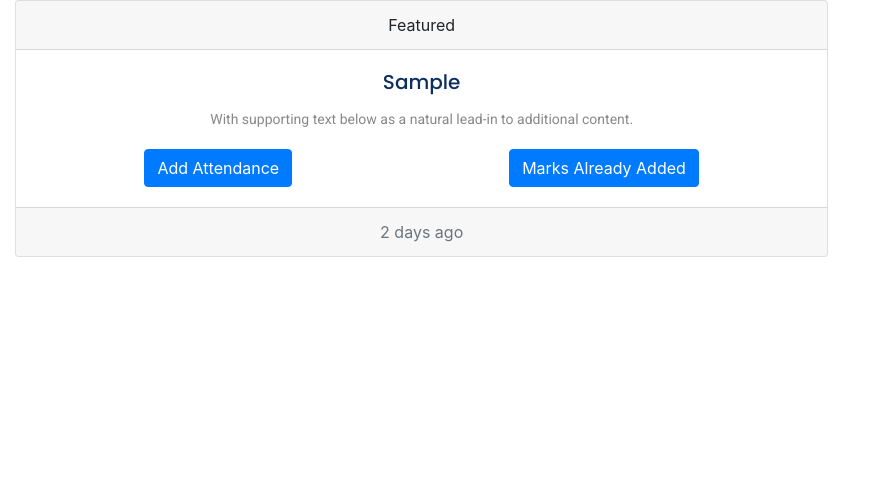
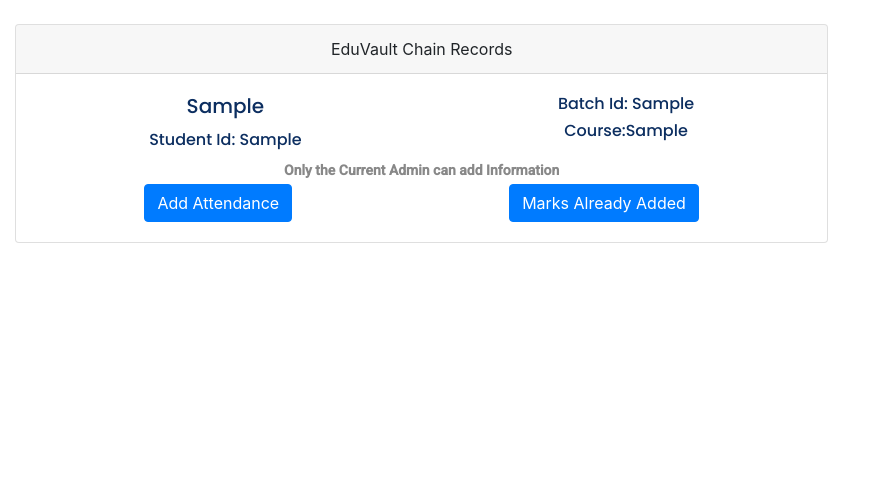
Before and after one commit to zaryab2000/EduVault-Chain, a Django app: template main_app/templates/main_app/modify.html in a window 1280 px wide. Shown: the part 71-567 px from the top of the page, without its empty margins (0-876 px from the left). Run offline with Django 3.2, Linux system fonts and the light colour scheme; the template is opened without the code that fills it: most values are stand-ins (such as "Sample title", 1, 10 or a date in 2020); some libraries are stand-ins or nearby versions.

Commit message:
fixed bugs in WEB3

```diff
--- a/main_app/templates/main_app/modify.html
+++ b/main_app/templates/main_app/modify.html
@@ -3,15 +3,28 @@
 
 {% block content %}
 {% for data in records %}
+<br>
 <div class="container">
 	<div class="card text-center">
   <div class="card-header">
-    Featured
+    EduVault Chain Records
   </div>
   <div class="card-body">
-    <h5 class="card-title">{{data.1}}</h5>
+    <div class="row d-flex justify-content-around">
+      <div>
+         <h5 class="card-title">{{data.1}}</h5>
+         <h6>Student Id: {{data.2}}</h6>
+      </div>
 
-    <p class="card-text">With supporting text below as a natural lead-in to additional content.</p>
+       <div>
+          <h6>Batch Id: {{data.3}}</h6>
+         <h6>Course:{{data.4}}</h6>
+
+      </div>
+    </div>
+
+
+    <strong><p style="font-size: 14px" class="card-text">Only the Current Admin can add Information</p></strong>
     <div class="d-flex justify-content-around">
       <a href="{% url 'addAttendance' data.0%}" class="btn btn-primary">Add Attendance</a>
       {% if data.0 in blankScores %}
@@ -22,11 +35,9 @@
     </div>
 
   </div>
-  <div class="card-footer text-muted">
-    2 days ago
-  </div>
 </div>
 </div>
+<br>
 {% endfor %}
 
 {% endblock %}
--- a/main_app/templates/main_app/students.html
+++ b/main_app/templates/main_app/students.html
@@ -65,7 +65,7 @@
       <div class="wrap-table100">
         <div class="table100 ver2 m-b-110">
           <table data-vertable="ver2">
-             <h1 style="text-align: center; margin-bottom: 30px">STUDENTS' IMMUTABLE RECORDS</h1>
+             <h1 style="text-align: center; margin-bottom: 30px">STUDENTS' EDUCATIONAL RECORDS</h1>
             <thead>
               <tr class="row100 head">
                 <th class="column100 column1" data-column="column1">Name</th>
```
